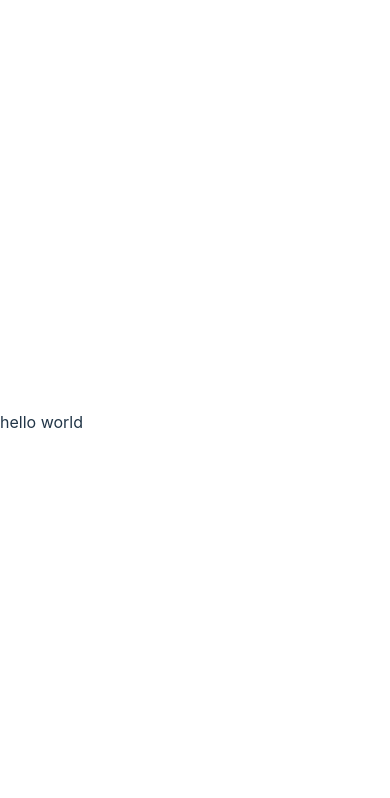
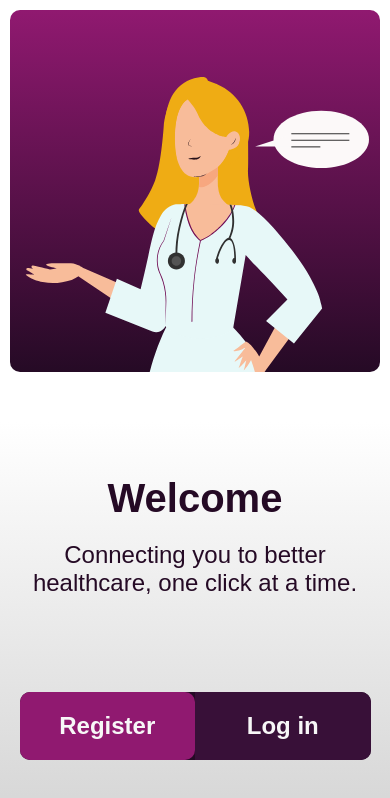
Before and after one commit to bogdanws/healthlink, a React (Vite) app in the folder Frontend/: page / in a window 390 px wide. Shown: the top 798 px of the page. Built offline with nearby package versions, Linux system fonts and the light colour scheme.

Commit message:
Add welcome screen for mobile

```diff
--- a/Frontend/index.html
+++ b/Frontend/index.html
@@ -2,9 +2,9 @@
 <html lang="en">
   <head>
     <meta charset="UTF-8" />
-    <link rel="icon" type="image/svg+xml" href="/vite.svg" />
+    <link rel="icon" type="image/svg+xml" href="/doctor.svg" />
     <meta name="viewport" content="width=device-width, initial-scale=1.0" />
-    <title>Vite + React</title>
+    <title>Healthlink</title>
   </head>
   <body>
     <div id="root"></div>
--- a/Frontend/package.json
+++ b/Frontend/package.json
@@ -10,7 +10,9 @@
   },
   "dependencies": {
     "react": "^18.2.0",
-    "react-dom": "^18.2.0"
+    "react-dom": "^18.2.0",
+    "react-router": "^6.9.0",
+    "react-router-dom": "^6.9.0"
   },
   "devDependencies": {
     "@types/react": "^18.0.27",
--- a/Frontend/src/App.jsx
+++ b/Frontend/src/App.jsx
@@ -1,6 +1,19 @@
+import React from "react";
+import { createBrowserRouter, RouterProvider } from "react-router-dom"
+
+import Welcome from "./pages/Welcome"
+
+const router = createBrowserRouter([
+  { path: "/", element: <Welcome /> },
+]);
+
 
 function App() {
-  return <div>hello world</div>
+  return (
+    <React.StrictMode>
+      <RouterProvider router={router} />
+    </React.StrictMode>
+  )
 }
 
 export default App
--- a/Frontend/src/index.css
+++ b/Frontend/src/index.css
@@ -1,69 +1,13 @@
-:root {
-  font-family: Inter, system-ui, Avenir, Helvetica, Arial, sans-serif;
-  line-height: 1.5;
-  font-weight: 400;
-
-  color-scheme: light dark;
-  color: rgba(255, 255, 255, 0.87);
-  background-color: #242424;
-
-  font-synthesis: none;
-  text-rendering: optimizeLegibility;
-  -webkit-font-smoothing: antialiased;
-  -moz-osx-font-smoothing: grayscale;
-  -webkit-text-size-adjust: 100%;
+*,
+*::before,
+*::after {
+    box-sizing: border-box;
+    font-family: inherit;
 }
 
-a {
-  font-weight: 500;
-  color: #646cff;
-  text-decoration: inherit;
+html,
+body {
+    padding: 0;
+    margin: 0;
+    font-family: "Montserrat", sans-serif;
 }
-a:hover {
-  color: #535bf2;
-}
-
-body {
-  margin: 0;
-  display: flex;
-  place-items: center;
-  min-width: 320px;
-  min-height: 100vh;
-}
-
-h1 {
-  font-size: 3.2em;
-  line-height: 1.1;
-}
-
-button {
-  border-radius: 8px;
-  border: 1px solid transparent;
-  padding: 0.6em 1.2em;
-  font-size: 1em;
-  font-weight: 500;
-  font-family: inherit;
-  background-color: #1a1a1a;
-  cursor: pointer;
-  transition: border-color 0.25s;
-}
-button:hover {
-  border-color: #646cff;
-}
-button:focus,
-button:focus-visible {
-  outline: 4px auto -webkit-focus-ring-color;
-}
-
-@media (prefers-color-scheme: light) {
-  :root {
-    color: #213547;
-    background-color: #ffffff;
-  }
-  a:hover {
-    color: #747bff;
-  }
-  button {
-    background-color: #f9f9f9;
-  }
-}
--- /dev/null
+++ b/Frontend/src/pages/Welcome.jsx
@@ -0,0 +1,24 @@
+import styles from "./Welcome.module.css";
+
+export default function Welcome() {
+	return (
+		<div className={styles.container}>
+			<div className={styles.header}>
+				<img src="doctor.svg" />
+			</div>
+			<div className={styles.body}>
+				<div className={styles.title}>
+					<h1>Welcome</h1>
+					<h2>
+						Connecting you to better healthcare, one click at a
+						time.
+					</h2>
+				</div>
+				<div className={styles.buttons}>
+					<button className={styles.signup}>Register</button>
+					<button className={styles.login}>Log in</button>
+				</div>
+			</div>
+		</div>
+	);
+}
--- /dev/null
+++ b/Frontend/src/pages/Welcome.module.css
@@ -0,0 +1,94 @@
+.container {
+    min-height: 100dvh;
+    display: flex;
+    flex-direction: column;
+    align-items: center;
+    justify-content: center;
+    background: linear-gradient(180deg, #ffffff 50%, #d3d3d3 100%);
+}
+
+.header {
+    width: 95%;
+    margin: 10px;
+    padding: 4em 10px 0 10px;
+
+    background: linear-gradient(180deg, #901970 0%, #250a25 100%);
+    border-radius: 10px;
+
+    display: flex;
+    justify-content: center;
+    align-items: center;
+}
+
+.header img {
+    width: 100%;
+}
+
+
+.body {
+    flex-grow: 1;
+
+    display: flex;
+    flex-direction: column;
+    align-items: center;
+    justify-content: space-evenly;
+}
+
+.title {
+    width: 95%;
+    margin: 10px;
+    padding: 0 10px 0 10px;
+
+    display: flex;
+    flex-direction: column;
+    align-items: center;
+    justify-content: center;
+}
+
+.title h1 {
+    font-size: 2.5em;
+    font-weight: 700;
+    color: #250a25;
+    margin: 0;
+    margin-bottom: 20px;
+}
+
+.title h2 {
+    font-size: 1.5em;
+    font-weight: 400;
+    color: #250a25;
+    margin: 0;
+
+    text-align: center;
+}
+
+.buttons {
+    display: flex;
+    flex-direction: row;
+
+    background-color: #250a25;
+    border-radius: 10px;
+    overflow: hidden;
+
+    width: 90%;
+}
+
+button {
+    width: 50%;
+    padding: 20px 10px;
+    border: none;
+    color: #f7f7f7;
+    font-size: 1.5em;
+    font-weight: 700;
+    text-align: center;
+    cursor: pointer;
+}
+
+.signup {
+    background-color: #901970;
+    border-radius: 0 10px 10px 0;
+}
+
+.login {
+    background-color: #381038;
+}
```
Also changed, not shown: Frontend/public/doctor.svg (added), 1 other file (tests, documents, lock files or other folders).
